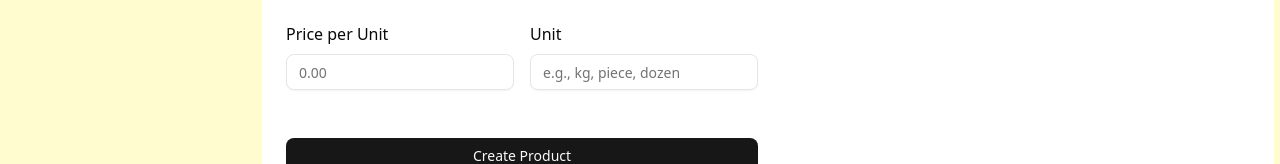
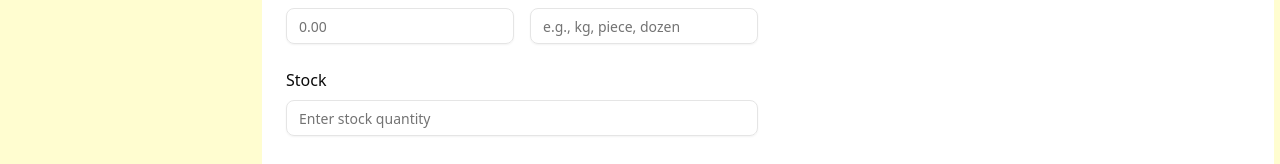
Before and after one commit to ntwalibrian/dashboard_nimbus, a Next.js app: page /dashboard/products/create in a window 1280 px wide. Shown: the part 554-718 px from the top of the page. Built offline with nearby package versions, Linux system fonts and the light colour scheme; no server answers.

Commit message:
writting products to db

```diff
--- a/app/dashboard/products/create/page.tsx
+++ b/app/dashboard/products/create/page.tsx
@@ -11,6 +11,7 @@ export default function CreateProduct() {
   const [loading, setLoading] = useState(false);
   const [images, setImages] = useState<string[]>([]);
   const [selectedTags, setSelectedTags] = useState<string[]>([]);
+  const [showSuccess, setShowSuccess] = useState(false);
 
   // const convertBlobToBase64 = async (blobUrl: string): Promise<string> => {
   //   try {
@@ -74,6 +75,7 @@ export default function CreateProduct() {
       tags: selectedTags,
       price: parseFloat(formData.get("price") as string),
       unit: formData.get("unit"),
+      stock: parseInt(formData.get("stock") as string),
       images: imageUrls,
     };
 
@@ -87,14 +89,20 @@ export default function CreateProduct() {
             name: formData.get("name"),
             description: formData.get("description"),
             images: imageUrls,
+            stock: parseInt(formData.get("stock") as string),
+            price: parseInt(formData.get("price") as string),
+            unit: formData.get("unit"),
           },
         ])
         .select();
 
       if (error) throw error;
 
-      // Redirect to products page or show success message
-      window.location.href = "/dashboard/products";
+      // Show success message and redirect after a delay
+      setShowSuccess(true);
+      setTimeout(() => {
+        window.location.href = "/dashboard/products";
+      }, 2000);
     } catch (error) {
       console.error("Error creating product:", error);
     } finally {
@@ -103,10 +111,20 @@ export default function CreateProduct() {
   };
 
   return (
-    <div
-      className="max-w-7xl mx-auto mb-auto mt-auto h-auto min-h-fit p-6 bg-white
-     rounded-3xl"
-    >
+    <div className="max-w-7xl mx-auto mb-auto mt-auto h-auto min-h-fit p-6 bg-white rounded-3xl relative">
+      {showSuccess && (
+        <div className="absolute top-4 right-4 bg-green-100 border border-green-400 text-green-700 px-4 py-3 rounded-lg shadow-lg flex items-center space-x-2">
+          <svg className="w-5 h-5" fill="currentColor" viewBox="0 0 20 20">
+            <path
+              fillRule="evenodd"
+              d="M10 18a8 8 0 100-16 8 8 0 000 16zm3.707-9.293a1 1 0 00-1.414-1.414L9 10.586 7.707 9.293a1 1 0 00-1.414 1.414l2 2a1 1 0 001.414 0l4-4z"
+              clipRule="evenodd"
+            />
+          </svg>
+          <span>Product created successfully! Redirecting...</span>
+        </div>
+      )}
+
       <h1 className="text-2xl font-bold mb-6">Create New Product</h1>
 
       <form
@@ -196,6 +214,18 @@ export default function CreateProduct() {
               />
             </div>
           </div>
+
+          <div>
+            <label className="block mb-2">Stock</label>
+            <Input
+              name="stock"
+              type="number"
+              required
+              min="0"
+              placeholder="Enter stock quantity"
+            />
+          </div>
+
           <div className="flex-grow"></div>
           <Button type="submit" className="w-full">
             {loading ? "Creating..." : "Create Product"}
```
Also changed, not shown: app/dashboard/products/page.tsx (+9 -2 lines).
